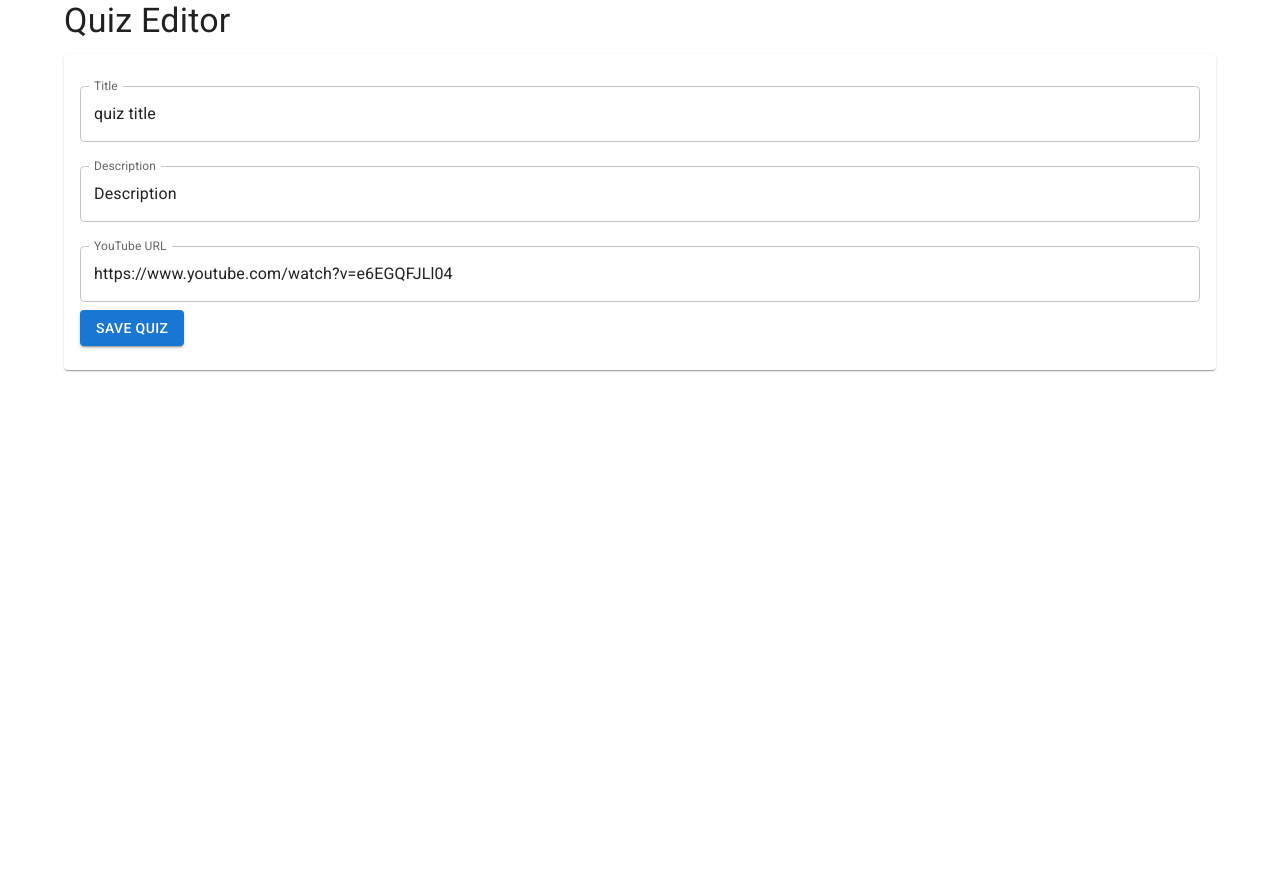
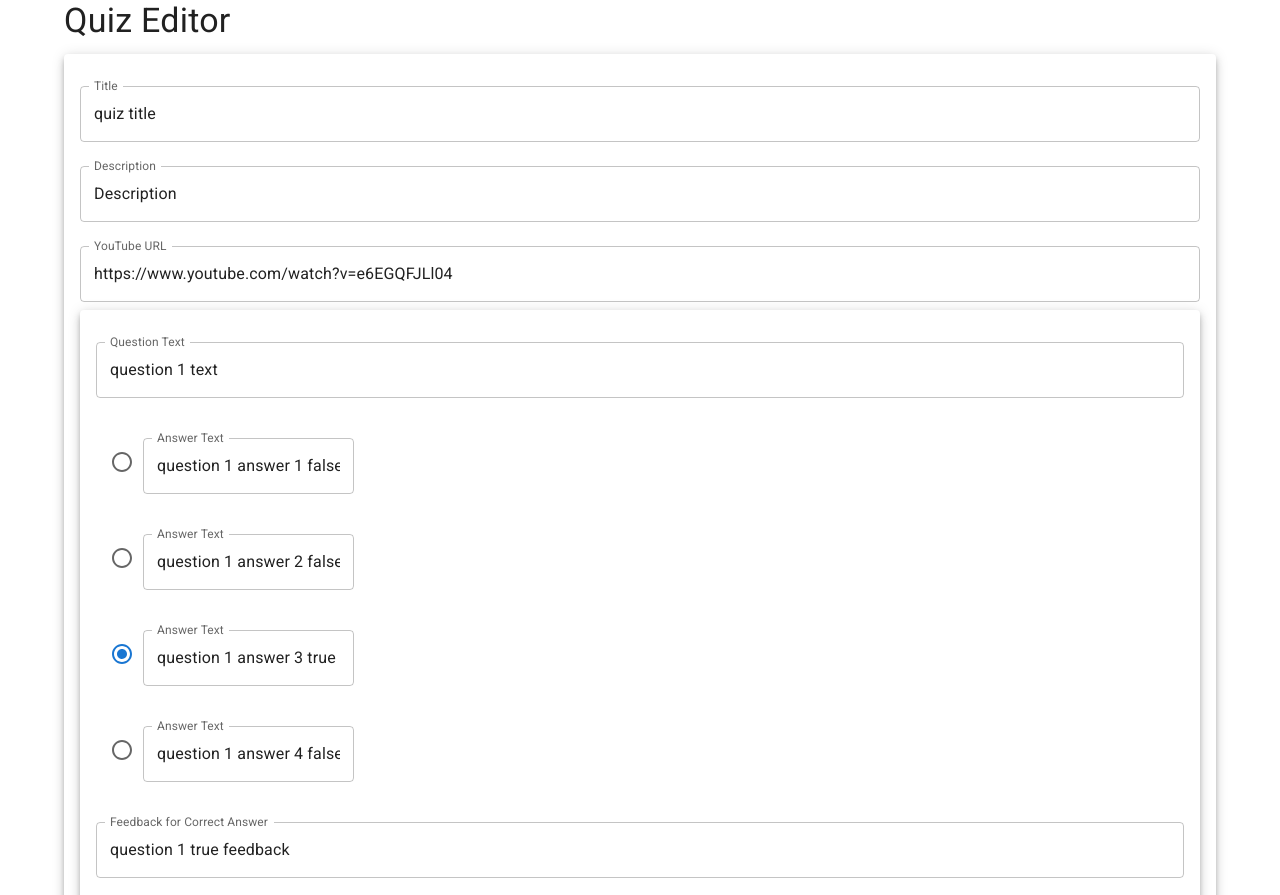
Before and after one commit to rjpals/bsn-app, a React (Create React App) app: page /quiz/29 in a window 1280 px wide. Shown: the top 895 px of the page. Before the commit the page ends 800 px from the top, so only its background shows below. Built offline with nearby package versions, Linux system fonts and the light colour scheme.

Commit message:
Add answer and question editor

```diff
--- /dev/null
+++ b/src/components/AnswerEditor.tsx
@@ -0,0 +1,41 @@
+import React from "react";
+import { FormControlLabel, ListItem, Radio, TextField } from "@mui/material";
+import { Answer } from "../store/quiz";
+
+type AnswerEditorProps = {
+  answer: Answer;
+  onAnswerChange: (updatedAnswer: Answer) => void;
+};
+const AnswerEditor: React.FC<AnswerEditorProps> = ({
+  answer,
+  onAnswerChange,
+}) => {
+  return (
+    <ListItem>
+      <FormControlLabel
+        control={
+          <Radio
+            checked={answer.is_true}
+            onChange={(e) =>
+              onAnswerChange({ ...answer, is_true: e.target.checked })
+            }
+          />
+        }
+        label={
+          <TextField
+            label="Answer Text"
+            variant="outlined"
+            fullWidth
+            margin="normal"
+            value={answer.text}
+            onChange={(e) =>
+              onAnswerChange({ ...answer, text: e.target.value })
+            }
+          />
+        }
+      />
+    </ListItem>
+  );
+};
+
+export default AnswerEditor;
--- /dev/null
+++ b/src/components/QuestionEditor.tsx
@@ -0,0 +1,69 @@
+import React from "react";
+import { Card, CardContent, TextField, List } from "@mui/material";
+import { Question, Answer } from "../store/quiz";
+
+import AnswerEditor from "./AnswerEditor";
+
+type QuizEditorProps = {
+  question: Question;
+  onQuestionChange: (updatedQuestion: Question) => void;
+};
+const QuestionEditor: React.FC<QuizEditorProps> = ({
+  question,
+  onQuestionChange,
+}) => {
+  return (
+    <Card elevation={5} sx={{ marginBottom: 2 }}>
+      <CardContent>
+        <TextField
+          label="Question Text"
+          variant="outlined"
+          fullWidth
+          margin="normal"
+          value={question.text}
+          onChange={(e) =>
+            onQuestionChange({ ...question, text: e.target.value })
+          }
+        />
+        <List>
+          {question.answers.map((answer, index) => (
+            <AnswerEditor
+              key={answer.id}
+              answer={answer}
+              onAnswerChange={(newAnswer: Answer) => {
+                // Only one answer can be true
+                const updatedAnswers = newAnswer.is_true
+                  ? question.answers.map((a) => ({ ...a, is_true: false }))
+                  : [...question.answers];
+                updatedAnswers[index] = newAnswer;
+                onQuestionChange({ ...question, answers: updatedAnswers });
+              }}
+            />
+          ))}
+        </List>
+        <TextField
+          label="Feedback for Correct Answer"
+          variant="outlined"
+          fullWidth
+          margin="normal"
+          value={question.feedback_true}
+          onChange={(e) =>
+            onQuestionChange({ ...question, feedback_true: e.target.value })
+          }
+        />
+        <TextField
+          label="Feedback for Incorrect Answer"
+          variant="outlined"
+          fullWidth
+          margin="normal"
+          value={question.feedback_false}
+          onChange={(e) =>
+            onQuestionChange({ ...question, feedback_false: e.target.value })
+          }
+        />
+      </CardContent>
+    </Card>
+  );
+};
+
+export default QuestionEditor;
--- a/src/components/QuizEditor.tsx
+++ b/src/components/QuizEditor.tsx
@@ -8,8 +8,11 @@ import {
   TextField,
   Typography,
 } from "@mui/material";
+import { Question } from "../store/quiz";
 import { useAppSelector, useAppDispatch } from "../hooks";
 import { updateQuiz, selectQuizzes } from "../store/quiz";
+
+import QuestionEditor from "./QuestionEditor";
 
 const QuizEditor = () => {
   const { id } = useParams();
@@ -29,12 +32,21 @@ const QuizEditor = () => {
     dispatch(updateQuiz(quiz));
   };
 
+  const handleQuestionChange = (updatedQuestion: Question) => {
+    const updatedQuestions = [...quiz.questions_answers];
+    const questionIndex = updatedQuestions.findIndex(
+      (q) => q.id === updatedQuestion.id
+    );
+    updatedQuestions[questionIndex] = updatedQuestion;
+    setQuiz({ ...quiz, questions_answers: updatedQuestions });
+  };
+
   return (
     <Box>
       <Typography variant="h4" gutterBottom>
         Quiz Editor
       </Typography>
-      <Card sx={{ marginBottom: 2 }}>
+      <Card elevation={5} sx={{ marginBottom: 2 }}>
         <CardContent>
           <TextField
             label="Title"
@@ -60,12 +72,18 @@ const QuizEditor = () => {
             value={quiz.url}
             onChange={(e) => setQuiz({ ...quiz, url: e.target.value })}
           />
+          {quiz.questions_answers.map((question) => (
+            <QuestionEditor
+              key={question.id}
+              question={question}
+              onQuestionChange={handleQuestionChange}
+            />
+          ))}
           <Button variant="contained" color="primary" onClick={handleSave}>
             Save Quiz
           </Button>
         </CardContent>
       </Card>
-      {/* TODO: add question & answer editors */}
     </Box>
   );
 };
--- a/src/store/quiz.ts
+++ b/src/store/quiz.ts
@@ -3,13 +3,13 @@ import type { RootState } from '.'
 
 import exampleQuiz from '../example.json';
 
-type Answer = {
+export type Answer = {
   id: number;
   is_true: boolean;
   text: string;
 };
 
-type Question = {
+export type Question = {
   answer_id: number | null;
   answers: Answer[];
   feedback_false: string;
@@ -18,7 +18,7 @@ type Question = {
   text: string;
 };
 
-type Quiz = {
+export type Quiz = {
   created: string;
   description: string;
   id: number;
```
